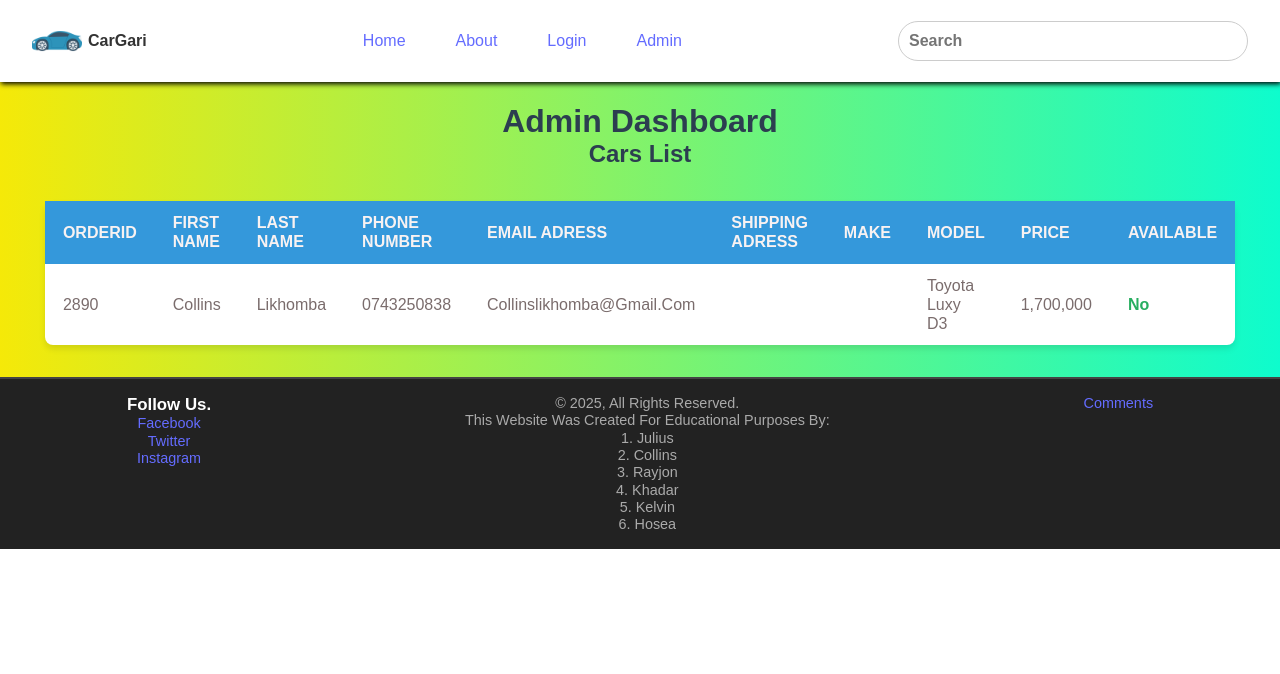
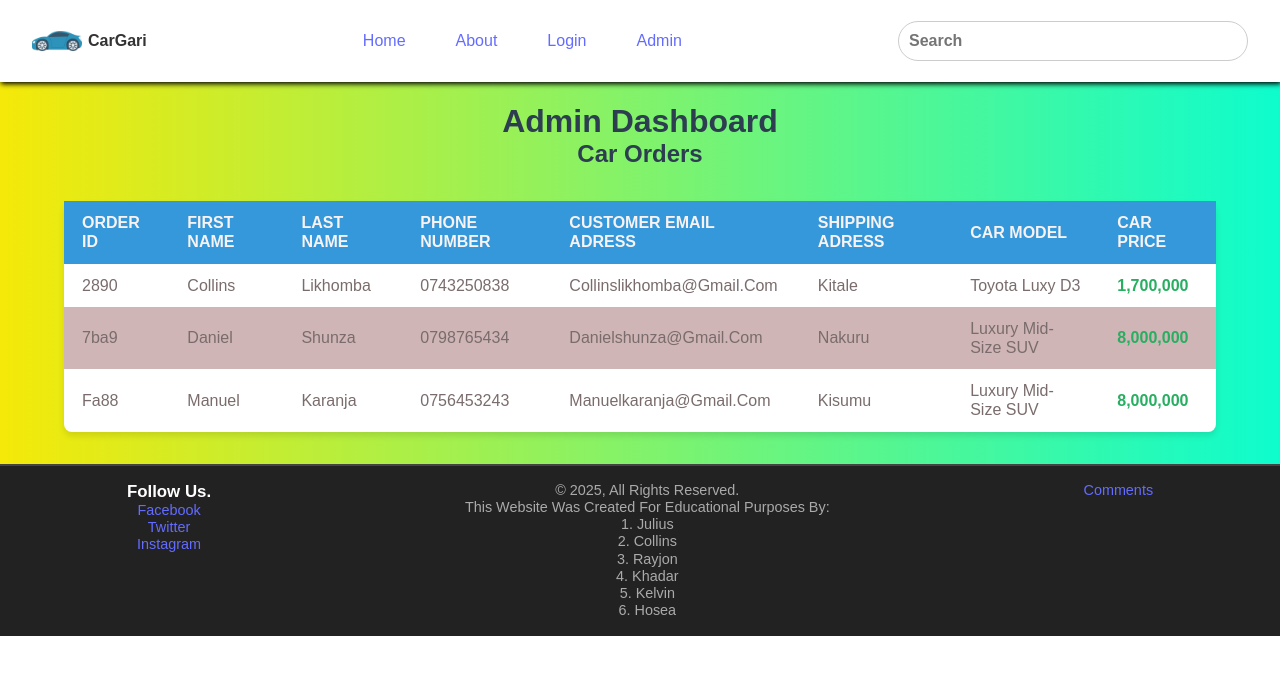
Before and after one commit to Engineer-collo/Toyota_cars, a React (Vite) app: page /Admin in a window 1280 px wide. Shown: the top 674 px of the page. Built offline with nearby package versions, Linux system fonts and the light colour scheme; data requests are answered from the project's data file.

Commit message:
initial commit

```diff
--- a/db.json
+++ b/db.json
@@ -200,7 +200,42 @@
         "displacement": "3500",
         "model": "Toyota Luxy d3 "
       }
+    },
+    {
+      "id": "7ba9",
+      "firstname": "daniel",
+      "lastname": "shunza",
+      "email": "danielshunza@gmail.com",
+      "phoneNumber": "0798765434",
+      "address": "nakuru",
+      "car": {
+        "id": "2",
+        "name": "Toyota Fortuner Toyota Land Cruiser Prado Lexus GX Car",
+        "price": "8,000,000",
+        "picture": "https://i.pinimg.com/736x/d7/3a/f8/d73af822e7ae484561635ad1550fd784.jpg",
+        "fuel": "Diesel",
+        "year": "2019",
+        "displacement": "3500cc",
+        "model": "Luxury mid-size SUV"
+      }
+    },
+    {
+      "id": "fa88",
+      "firstname": "manuel",
+      "lastname": "karanja",
+      "email": "manuelkaranja@gmail.com",
+      "phoneNumber": "0756453243",
+      "address": "kisumu",
+      "car": {
+        "id": "2",
+        "name": "Toyota Fortuner Toyota Land Cruiser Prado Lexus GX Car",
+        "price": "8,000,000",
+        "picture": "https://i.pinimg.com/736x/d7/3a/f8/d73af822e7ae484561635ad1550fd784.jpg",
+        "fuel": "Diesel",
+        "year": "2019",
+        "displacement": "3500cc",
+        "model": "Luxury mid-size SUV"
+      }
     }
-
   ]
 }
--- a/src/MakeOrder.jsx
+++ b/src/MakeOrder.jsx
@@ -38,15 +38,15 @@ fetch("http://localhost:8001/orders", {
 
 
 
+setFirstName( "")
+setLastName( "")
+setEmail( "")
+setPhoneNumber( "")
+setAddress( "")
 
+alert("order successfully placed");
 
     }
-
-
-
-
-
-
 
 
   return (
--- a/src/ViewOrders.jsx
+++ b/src/ViewOrders.jsx
@@ -14,21 +14,21 @@ const ViewOrders = () => {
     <div>
       <h1>Admin Dashboard</h1>
 
-      <h2>Cars List</h2>
+      <h2>Car Orders</h2>
       <table>
         <thead>
           <tr>
 
-            <th>OrderID</th>
+            <th>Order ID</th>
             <th>First Name</th>
             <th>Last Name</th>
             <th>Phone Number</th>
-            <th>Email Adress</th>
+            <th>Customer Email Adress</th>
             <th>Shipping Adress</th>
-            <th>Make</th>
-            <th>Model</th>
-            <th>Price</th>
-            <th>Available</th>
+            <th>Car Model</th>
+            <th>Car Price</th>
+
+
           </tr>
         </thead>
         <tbody>
@@ -39,11 +39,10 @@ const ViewOrders = () => {
               <td>{order.lastname}</td>
               <td>{order.phoneNumber}</td>
               <td>{order.email}</td>
-              <td>{order.adress}</td>
-              <td>{order.car.make}</td>
+              <td>{order.address}</td>
               <td>{order.car.model}</td>
               <td>{order.car.price}</td>
-              <td>{order.available ? "Yes" : "No"}</td>
+
             </tr>
           ))}
         </tbody>
```
